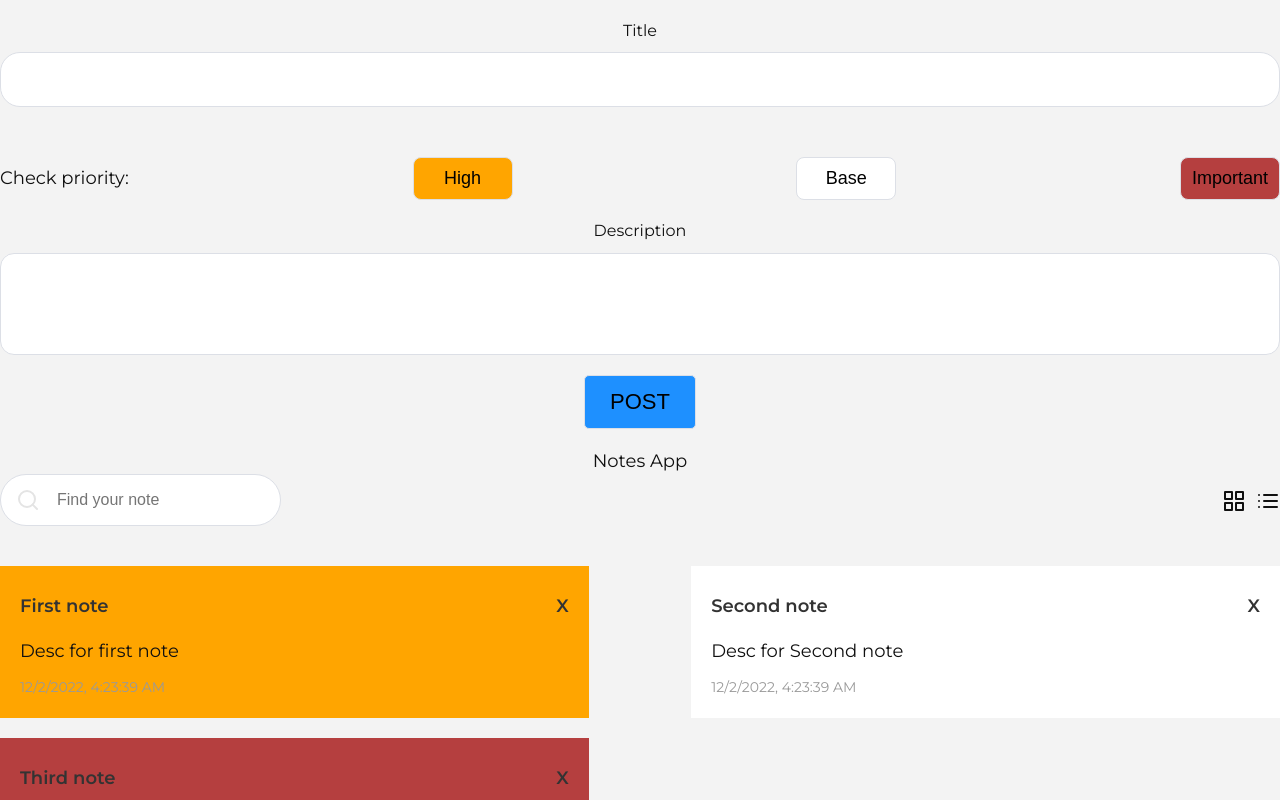
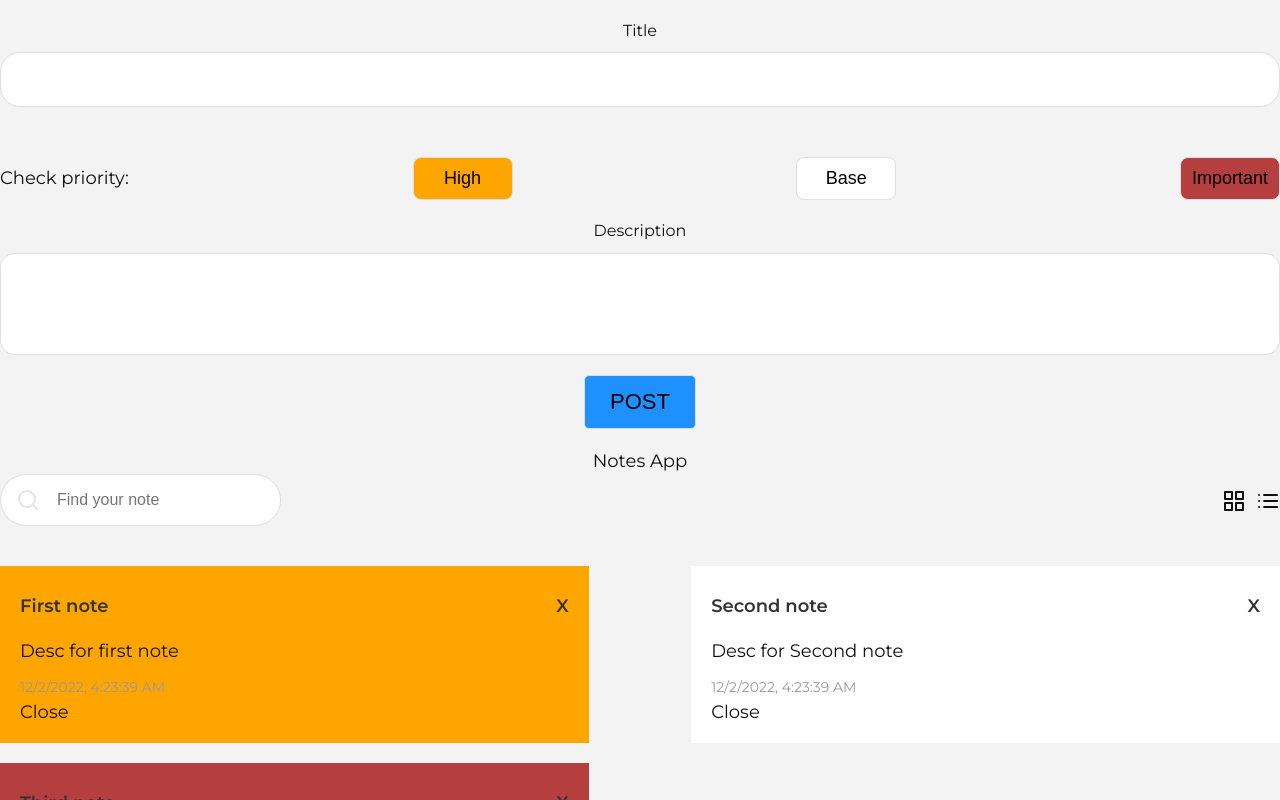
Before and after one commit to Siskinbird/vue-note, a Vue app: page / in a window 1280 px wide. Shown: the top 800 px of the page. Built offline with nearby package versions, Linux system fonts and the light colour scheme.

Commit message:
add: edit note title hide title flag

```diff
--- a/src/App.vue
+++ b/src/App.vue
@@ -51,7 +51,11 @@
               </div>
             </div>
                   <!--note list-->
-            <Notes :notes="notesFilter" :grid="grid" @remove="removeNote" @editNote="editNote" />
+            <Notes :notes="notesFilter"
+                   :grid="grid"
+                   @remove="removeNote"
+                   @editNote="editNote"
+                   @closeInput="closeInput"/>
           </div>
         </div>
       </section>
@@ -141,10 +145,13 @@ export default {
       this.note.lowPriority = true;
     },
     setVeryHigh() {
-      this.note.veryHighPriority = true;
+      this.note.veryHighPriority = !this.note.veryHighPriority;
     },
     editNote(i) {
       this.notes[i].isEdit = true;
+    },
+    closeInput() {
+      this.note.isEdit = true;
     },
     reset() {
       this.note.title = '';
--- a/src/components/Notes.vue
+++ b/src/components/Notes.vue
@@ -1,12 +1,12 @@
 <template>
   <div>
     <div class="notes">
-      <div class="note"
+      <div class="note" @click="closeInput"
            :class="{full: !grid , high: note.highPriority, veryHigh: note.veryHighPriority, low: note.lowPriority}"
            v-for="(note, i) in notes"
            :key="i">
         <div class="note-title">
-          <p style="cursor: pointer;" @click="editNote(i)">{{ note.title }}</p>
+          <p v-if="note.isEdit === false" style="cursor: pointer;" @click="editNote(i)">{{ note.title }}</p>
           <input class="edit-note" :class="{isEdit:  note.isEdit}" v-model="note.title" type="text" value="">
           <p style="cursor: pointer;" @click="removeNote(i)">X</p>
 
@@ -15,6 +15,7 @@
           <p>{{ note.description }}</p>
         </div>
         <div class="note-date"><span>{{ note.date }}</span>
+          <div  @click="closeInput">Close</div>
         </div>
       </div>
     </div>
@@ -39,6 +40,9 @@ export default {
     },
     editNote(i) {
       this.$emit('editNote', i)
+    },
+    closeInput() {
+      this.$emit("closeInput")
     }
   }
 }
```
